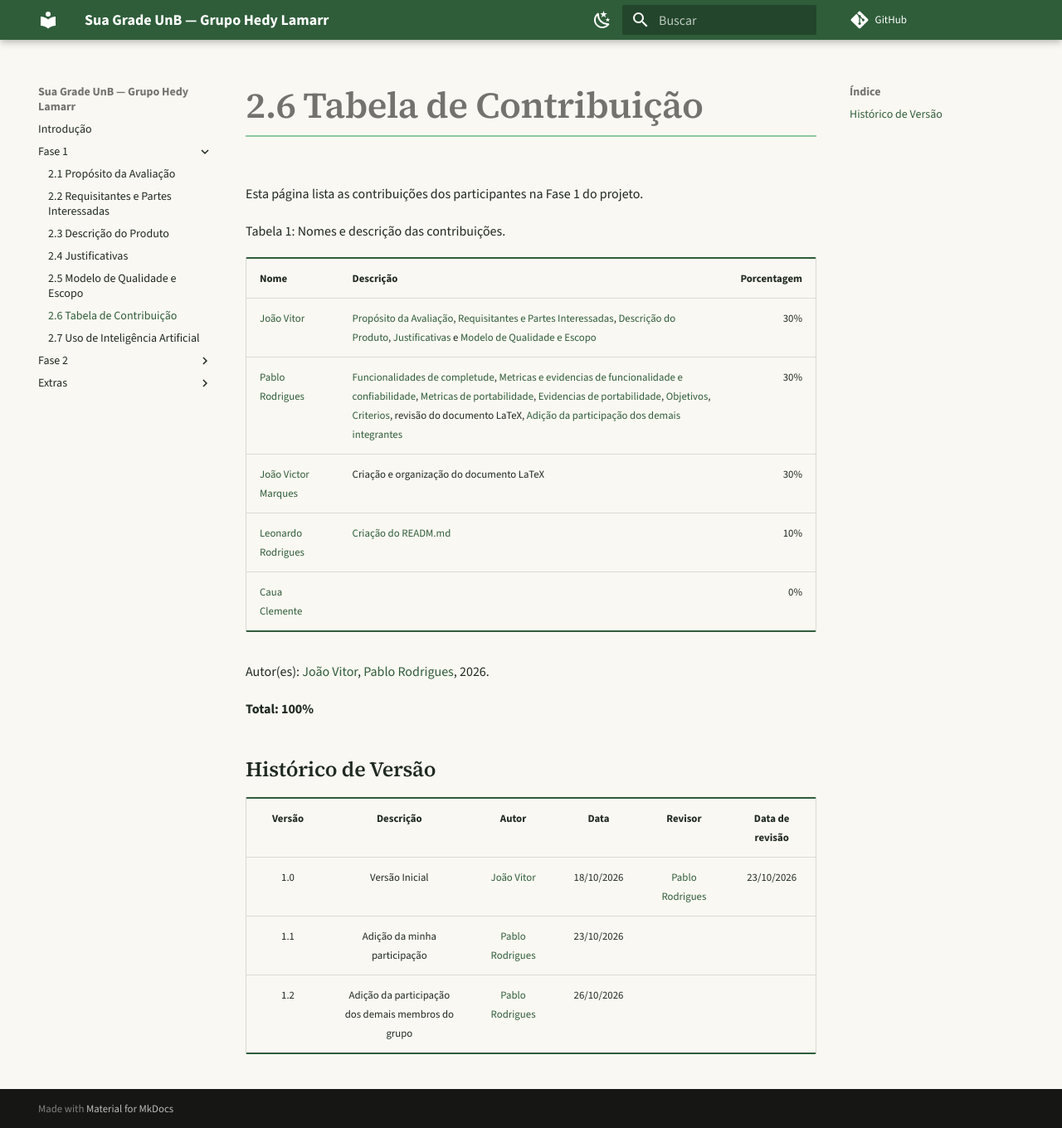
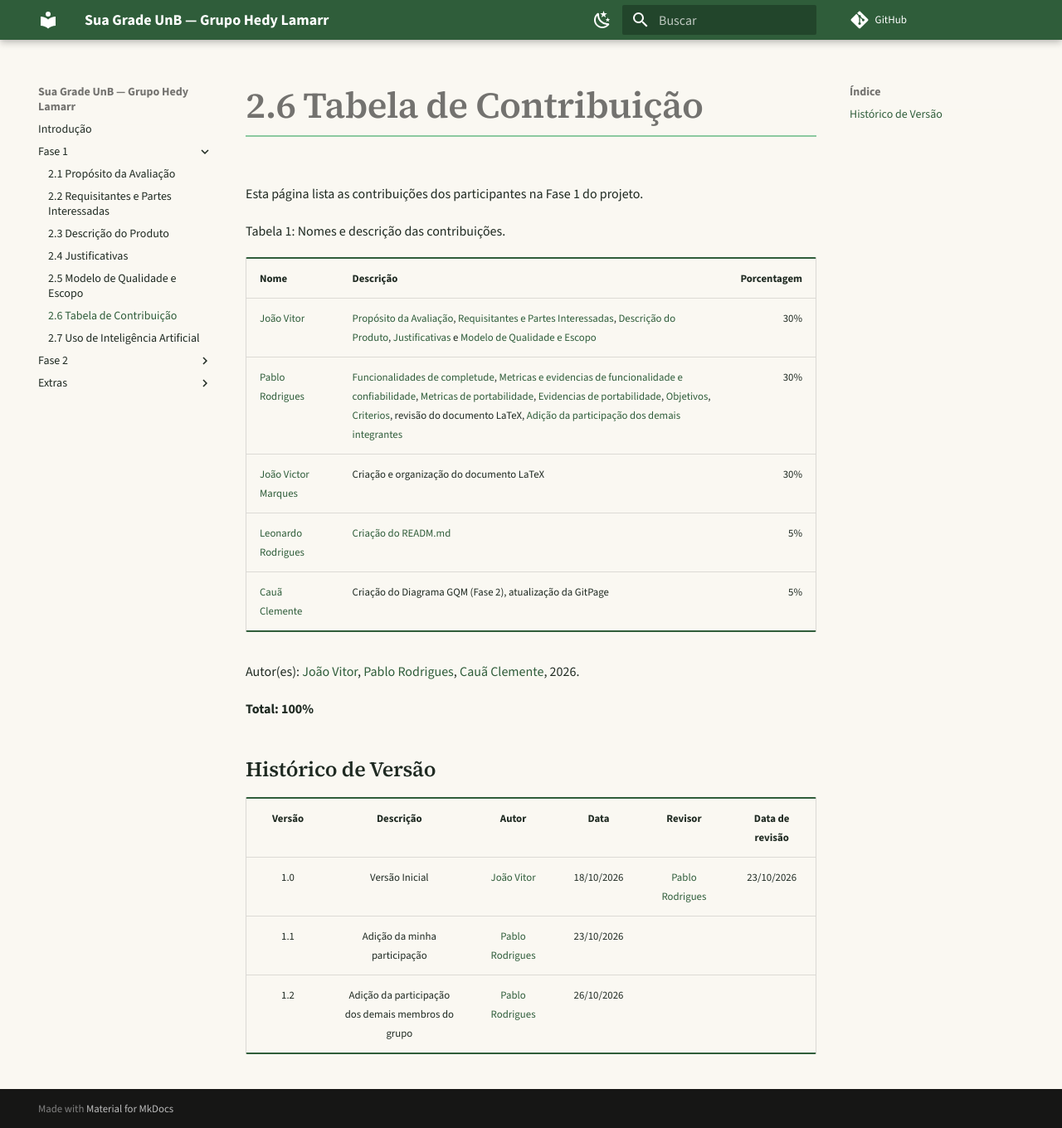
Before and after one commit to FCTE-Qualidade-de-Software-1/2026-2_T02_HEDY_LAMAR, an MkDocs documentation site: the page built from docs/fase-1/contribuicao.md, in a window 1280 px wide and 1360 px high. Shown: the whole window at 83% size. Built offline with MkDocs 1.6.1 and Material for MkDocs 9.7.7, drawn with Linux system fonts in a browser that asks for light colours; comment, search, counter and statistics services are not loaded.

Commit message:
Pequena mudança na tabela de contribuição

```diff
--- a/docs/fase-1/contribuicao.md
+++ b/docs/fase-1/contribuicao.md
@@ -9,10 +9,10 @@ Esta página lista as contribuições dos participantes na Fase 1 do projeto.
 | [João Vitor](https://github.com/Jauzimm) | [Propósito da Avaliação](proposito.md), [Requisitantes e Partes Interessadas](requisitantes.md), [Descrição do Produto](produto.md), [Justificativas](justificativas.md) e [Modelo de Qualidade e Escopo](modelo.md) | 30% |
 | [Pablo Rodrigues](https://github.com/Pablo-R-L) | [Funcionalidades de completude](https://github.com/FCTE-Qualidade-de-Software-1/2026-2_T02_HEDY_LAMAR/commit/56a7f869b85e87767ffeb67ab4a2cdffecc7d237), [Metricas e evidencias de funcionalidade e confiabilidade](https://github.com/FCTE-Qualidade-de-Software-1/2026-2_T02_HEDY_LAMAR/commit/9742b46c455b4781739586e7df2c7213edd52335#diff-daf61224000475b53f0851351c2e41cdc514bc9878eebe9f09249b35fa3c7385), [Metricas de portabilidade](https://github.com/FCTE-Qualidade-de-Software-1/2026-2_T02_HEDY_LAMAR/commit/a10949c0667cab2d7b85842470ab0547be9628d5), [Evidencias de portabilidade](https://github.com/FCTE-Qualidade-de-Software-1/2026-2_T02_HEDY_LAMAR/commit/a6fbc7d2e8ce833bb7ad4bd95b1e1e6ec0158e3d), [Objetivos](https://github.com/FCTE-Qualidade-de-Software-1/2026-2_T02_HEDY_LAMAR/commit/56a7f869b85e87767ffeb67ab4a2cdffecc7d237), [Criterios](https://github.com/FCTE-Qualidade-de-Software-1/2026-2_T02_HEDY_LAMAR/commit/29599a1ce15284cd384e8770a73845f08ac1a487), revisão do documento LaTeX, [Adição da participação dos demais integrantes](https://github.com/FCTE-Qualidade-de-Software-1/2026-2_T02_HEDY_LAMAR/commit/155dcec0523a3aa91abdac656d73ba4a25f18420) | 30% |
 | [João Victor Marques](https://github.com/jmarquees) | Criação e organização do documento LaTeX | 30% |
-| [Leonardo Rodrigues](https://github.com/Antedeguemon21) | [Criação do READM.md](https://github.com/FCTE-Qualidade-de-Software-1/2026-2_T02_HEDY_LAMAR/commit/9fa90060150b8ee729b8dfbf0f823705ae3171b5) | 10% |
-| [Caua Clemente](https://github.com/CauaoClemente) |  | 0% |
+| [Leonardo Rodrigues](https://github.com/Antedeguemon21) | [Criação do READM.md](https://github.com/FCTE-Qualidade-de-Software-1/2026-2_T02_HEDY_LAMAR/commit/9fa90060150b8ee729b8dfbf0f823705ae3171b5) | 5% |
+| [Cauã Clemente](https://github.com/CauaoClemente) | Criação do Diagrama GQM (Fase 2), atualização da GitPage | 5% |
 
-Autor(es):  [João Vitor](https://github.com/Jauzimm), [Pablo Rodrigues](https://github.com/Pablo-R-L), 2026.
+Autor(es):  [João Vitor](https://github.com/Jauzimm), [Pablo Rodrigues](https://github.com/Pablo-R-L), [Cauã Clemente](https://github.com/CauaoClemente), 2026.
 
 **Total: 100%**
 
```
